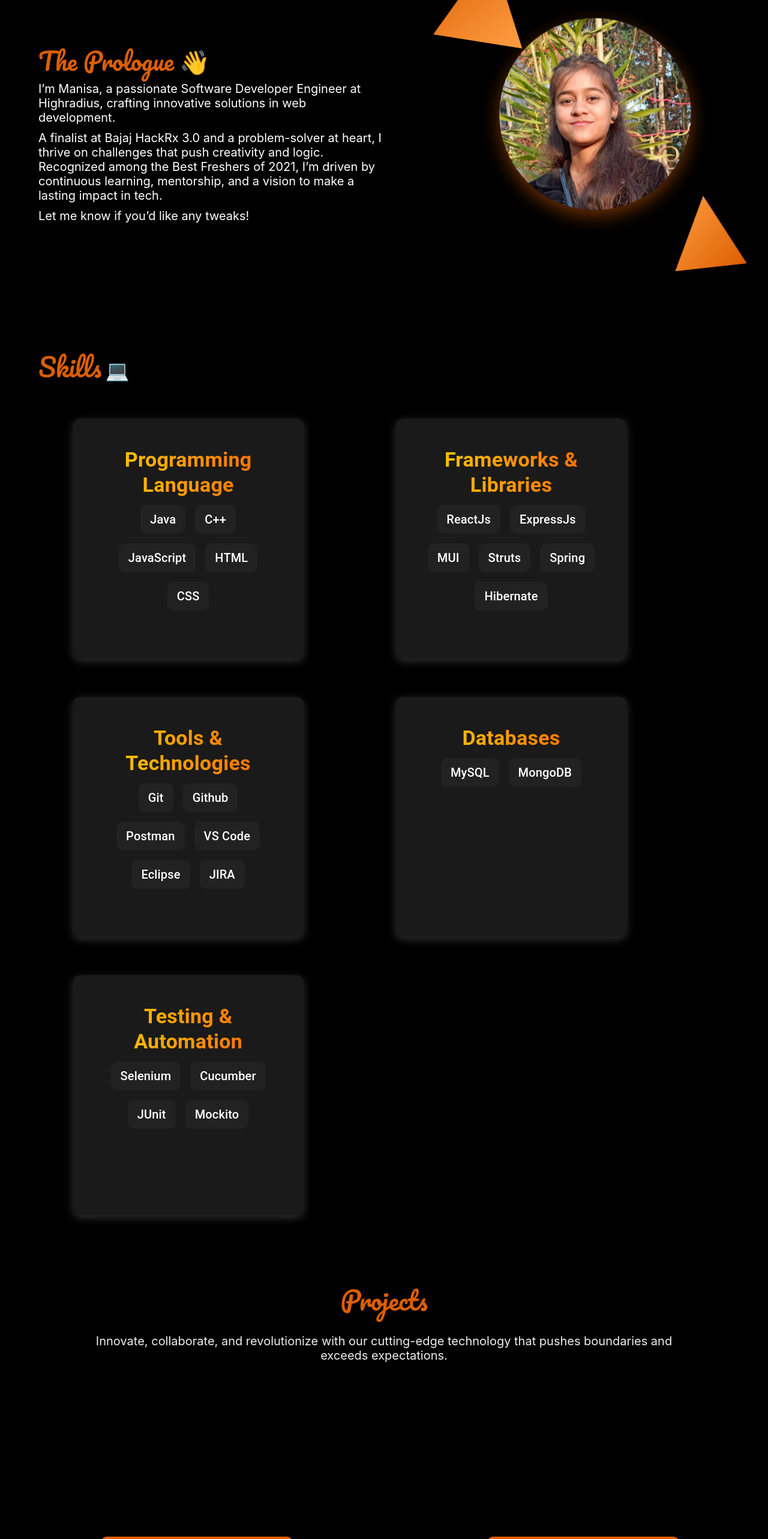
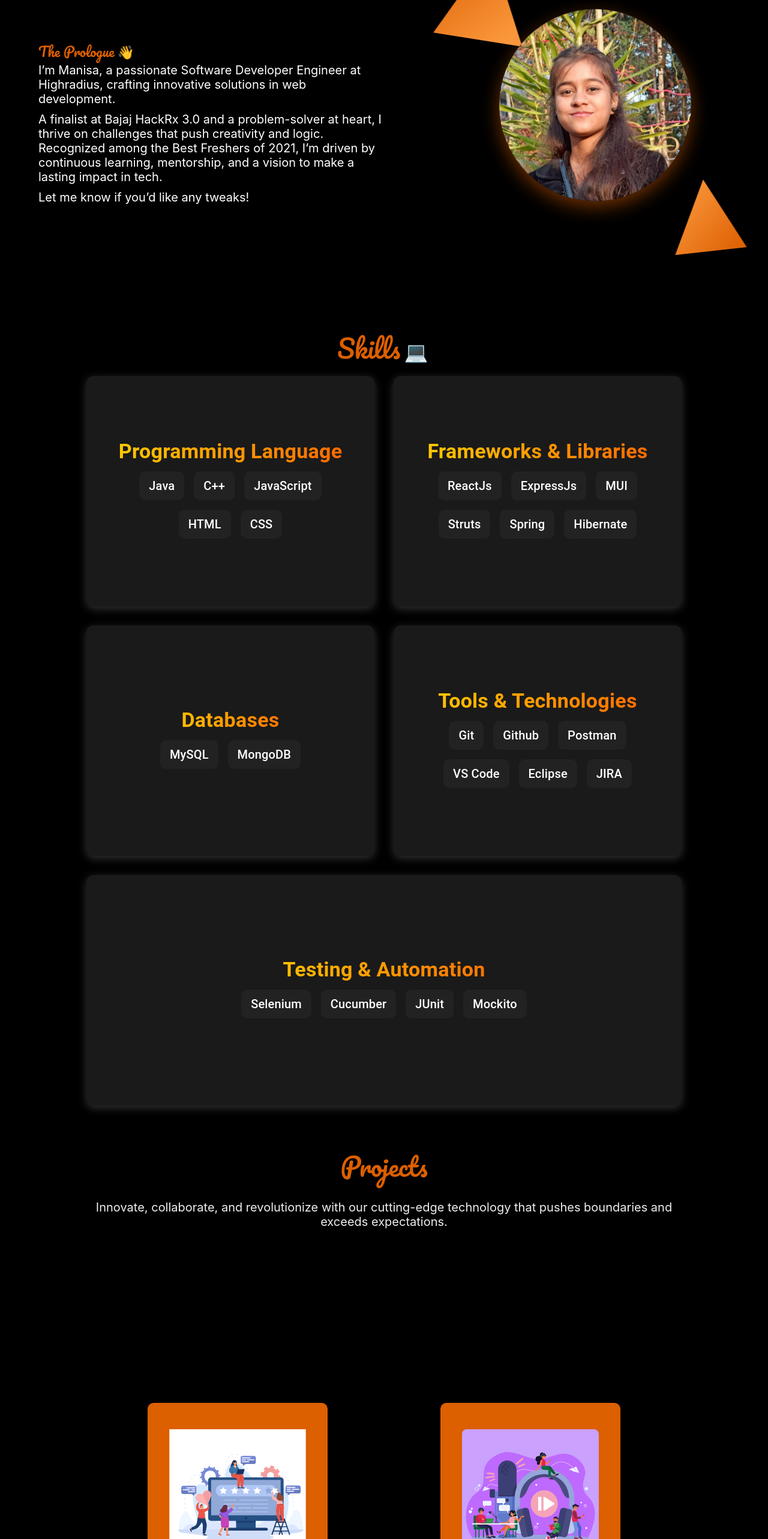
Before and after one commit to manisa18/Portfolio, a React (Create React App) app: page / in a window 1280 px wide. Shown: the part 926-3492 px from the top of the page at 60% size. Built offline with nearby package versions, Linux system fonts and the light colour scheme.

Commit message:
responsive code

```diff
--- a/src/component/ProjectsList.jsx
+++ b/src/component/ProjectsList.jsx
@@ -7,57 +7,31 @@ const ProjectCard = ({ image, title, description, link }) => {
   return (
     <Box
       sx={{
-        perspective: "1000px", // Enables 3D flip effect
-        width: "300px",
-        height: "400px",
+        perspective: "1200px", // Adds depth effect
+        width: { xs: "100%", sm: "300px" },
+        height: { xs: "400px", sm: "400px" },
         cursor: "pointer",
         display: "flex",
-        justifyContent: "center", // Centers the card inside the flex container
+        justifyContent: "center",
         alignItems: "center",
         "&:hover .flip-container": {
           transform: "rotateY(180deg)", // Flip when hovered
         },
       }}>
-      {/* Flip Container */}
       <Box
         className="flip-container"
         sx={{
+          position: "relative",
           width: "100%",
           height: "100%",
           transformStyle: "preserve-3d",
           transition: "transform 0.6s ease-in-out",
-          transform: "rotateY(0deg)", // Default state
+          transformOrigin: "center",
+          "&:hover": {
+            transform: "rotateY(0deg)", // Ensures smooth rotation without shifting
+          },
         }}>
-        {/* Front Side - Image & Title Only */}
-        <Box
-          sx={{
-            position: "absolute",
-            width: "100%",
-            height: "100%",
-            padding: "10px",
-            backgroundColor: "#DC5F00",
-            borderRadius: "10px",
-            display: "flex",
-            flexDirection: "column",
-            justifyContent: "center",
-            alignItems: "center",
-            backfaceVisibility: "hidden",
-          }}>
-          <img
-            src={image}
-            alt={title}
-            style={{
-              width: "90%",
-              maxHeight: "70%",
-              borderRadius: "8px",
-            }}
-          />
-          <Box sx={{ fontSize: "24px", fontWeight: "600", paddingTop: "20px" }}>
-            {title}
-          </Box>
-        </Box>
-
-        {/* Back Side - Title, Description & View Project Button */}
+        {/* Front Side */}
         <Box
           sx={{
             position: "absolute",
@@ -69,32 +43,72 @@ const ProjectCard = ({ image, title, description, link }) => {
             flexDirection: "column",
             justifyContent: "center",
             alignItems: "center",
-            padding: "20px",
+            backfaceVisibility: "hidden",
+          }}>
+          <Box sx={{ padding: "10px 10px 0" }}>
+            <img
+              src={image}
+              alt={title}
+              style={{
+                width: "100%",
+                maxHeight: "70%",
+                borderRadius: "8px",
+              }}
+            />
+            <Box
+              sx={{
+                fontSize: { xs: "18px", md: "22px" },
+                fontWeight: "600",
+                paddingTop: "15px",
+                textAlign: "center",
+              }}>
+              {title}
+            </Box>
+          </Box>
+        </Box>
+
+        {/* Back Side */}
+        <Box
+          sx={{
+            position: "absolute",
+            width: "100%",
+            height: "100%",
+            backgroundColor: "#DC5F00",
+            borderRadius: "10px",
+            display: "flex",
+            flexDirection: "column",
+            justifyContent: "space-between",
+            alignItems: "center",
             textAlign: "center",
             transform: "rotateY(180deg)",
             backfaceVisibility: "hidden",
           }}>
+          <Box sx={{ padding: "4rem 10px 0" }}>
             <Box
-            sx={{ fontSize: "24px", fontWeight: "600", paddingBottom: "20px" }}>
+              sx={{
+                fontSize: { xs: "18px", md: "22px" },
+                fontWeight: "600",
+                padding: "10px 0",
+                textAlign: "center",
+              }}>
               {title}
             </Box>
             <Box
               sx={{
-              fontSize: "14px",
+                fontSize: { xs: "12px", md: "14px" },
                 textAlign: "justify",
-              paddingBottom: "15px",
-              px: "10px"
+                padding: { xs: "5px", md: "10px" },
+                flex: 1,
               }}>
               {description}
             </Box>
             <Button
               variant="outlined"
               sx={{
-              marginTop: "20px",
-              mx: "10px",
-              width: "100%",
+                marginTop: "10px",
+                width: { xs: "100%", md: "80%" },
                 borderColor: "#fff",
-              borderRadius: 10,
+                borderRadius: "10px",
                 color: "#fff",
                 transition: "all 0.3s ease-in-out",
                 "&:hover": {
@@ -106,6 +120,7 @@ const ProjectCard = ({ image, title, description, link }) => {
               onClick={() => window.open(link, "_blank")}>
               View Project
             </Button>
+          </Box>
         </Box>
       </Box>
     </Box>
@@ -134,11 +149,11 @@ const ProjectsList = () => {
     <Box
       sx={{
         display: "flex",
-        justifyContent: "space-between",
+        justifyContent: "space-around",
         alignItems: "center",
         flexWrap: "wrap",
         gap: 4,
-        padding: "40px",
+        padding: { xs: "20px", md: "40px" },
         minHeight: "100vh",
       }}>
       {projects.map((project, index) => (
--- a/src/component/Skills.jsx
+++ b/src/component/Skills.jsx
@@ -1,6 +1,7 @@
 import React from "react";
 import { motion } from "framer-motion";
 import { Card, CardContent, Typography, Box } from "@mui/material";
+
 function Skills() {
   const sections = [
     {
@@ -25,57 +26,72 @@ function Skills() {
     },
   ];
 
-  const Slideshow = () => {
   return (
     <Box
       sx={{
-          width: "90%",
-          margin: "auto",
-          display: "flex",
-          flexDirection: "column",
-          gap: 8,
-          py: 5,
+        backgroundColor: "#000000",
+        color: "#ffff",
+        padding: { xs: "5%", md: "5%", sm: "15%" },
       }}>
-        {sections
-          .reduce((rows, section, index) => {
-            if (index % 2 === 0) {
-              rows.push([section, sections[index + 1] || null]); // Pair sections
+      <Box
+        sx={{
+          fontSize: "42px",
+          fontWeight: "500",
+          paddingBottom: "10px",
+          color: "#DC5F00",
+          fontFamily: "'Pacifico', cursive",
+          textAlign: "center",
+        }}>
+        Skills{" "}
+        <span
+          style={{
+            display: "inline-block",
+            fontSize: "2rem",
+            animation: "slide 1.5s infinite alternate ease-in-out",
+          }}>
+          💻
+          <style>
+            {`
+              @keyframes slide {
+                0% { transform: translateX(-10px); }
+                100% { transform: translateX(20px); }
               }
-            return rows;
-          }, [])
-          .map((pair, rowIndex) => (
+            `}
+          </style>
+        </span>
+      </Box>
+
+      {/* Skills Section */}
       <Box
-              key={rowIndex}
         sx={{
           display: "flex",
-                flexDirection: rowIndex % 2 === 0 ? "row" : "row-reverse", // Alternating Left & Right
+          flexWrap: "wrap",
           justifyContent: "center",
-                alignItems: "stretch",
-                gap: 5,
-                flexWrap: "wrap",
+          gap: 4,
+          px: { xs: 2, sm: 5, md: 10 },
         }}>
-              {pair.map((section, index) =>
-                section ? (
+        {sections.map((section, index) => (
           <motion.div
             key={index}
-                    initial={{
-                      opacity: 0,
-                      x: rowIndex % 2 === 0 ? -100 : 100,
-                    }}
-                    whileInView={{ opacity: 1, x: 0 }}
+            initial={{ opacity: 0, y: 50 }}
+            whileInView={{ opacity: 1, y: 0 }}
             transition={{ duration: 0.8 }}
-                    style={{ flex: 1, minWidth: "45%" }}>
+            style={{ flex: "1 1 300px", maxWidth: "100%" }}>
             <Card
               sx={{
-                        width: "20rem",
+                minHeight: "21rem",
+                maxWidth: "100%",
+                minWidth: "280px",
                 background: "rgba(255, 255, 255, 0.1)",
                 backdropFilter: "blur(10px)",
                 color: "#fff",
-                        padding: 4,
+                padding: 3,
                 borderRadius: 3,
                 textAlign: "center",
-                        height: "21rem",
+                display: "flex",
+                flexDirection: "column",
                 alignItems: "center",
+                justifyContent: "center",
                 boxShadow: "0px 4px 15px rgba(255, 255, 255, 0.2)",
                 transition: "transform 0.3s ease-in-out",
                 "&:hover": {
@@ -89,14 +105,14 @@ function Skills() {
                   gutterBottom
                   sx={{
                     fontWeight: "bold",
-                            background:
-                              "linear-gradient(90deg, #ffcc00, #ff6600)",
+                    background: "linear-gradient(90deg, #ffcc00, #ff6600)",
                     WebkitBackgroundClip: "text",
                     WebkitTextFillColor: "transparent",
                   }}>
                   {section.title}
                 </Typography>
-                        {/* Skills Section */}
+
+                {/* Skills List */}
                 <Box
                   sx={{
                     display: "flex",
@@ -122,47 +138,8 @@ function Skills() {
               </CardContent>
             </Card>
           </motion.div>
-                ) : null
-              )}
-            </Box>
         ))}
       </Box>
-    );
-  };
-  return (
-    <Box
-      sx={{
-        backgroundColor: "#000000",
-        color: "#ffff",
-        padding: { xs: "5%", md: "5%", sm: "15%" },
-      }}>
-      <Box
-        sx={{
-          fontSize: "42px",
-          fontWeight: "500",
-          paddingBottom: "10px",
-          color: "#DC5F00",
-          fontFamily: "'Pacifico', cursive",
-        }}>
-        Skills{" "}
-        <span
-          style={{
-            display: "inline-block",
-            fontSize: "2rem",
-            animation: "slide 1.5s infinite alternate ease-in-out",
-          }}>
-          💻
-          <style>
-            {`
-            @keyframes slide {
-              0% { transform: translateX(-10px); }
-              100% { transform: translateX(20px); }
-            }
-          `}
-          </style>
-        </span>
-      </Box>
-      <Slideshow />
     </Box>
   );
 }
--- a/src/index.css
+++ b/src/index.css
@@ -1,13 +1,15 @@
 body {
   margin: 0;
-  font-family: -apple-system, BlinkMacSystemFont, 'Segoe UI', 'Roboto', 'Oxygen',
-    'Ubuntu', 'Cantarell', 'Fira Sans', 'Droid Sans', 'Helvetica Neue',
+  padding: 0;
+  overflow-x: hidden;
+  font-family: -apple-system, BlinkMacSystemFont, "Segoe UI", "Roboto", "Oxygen",
+    "Ubuntu", "Cantarell", "Fira Sans", "Droid Sans", "Helvetica Neue",
     sans-serif;
   -webkit-font-smoothing: antialiased;
   -moz-osx-font-smoothing: grayscale;
 }
 
 code {
-  font-family: source-code-pro, Menlo, Monaco, Consolas, 'Courier New',
+  font-family: source-code-pro, Menlo, Monaco, Consolas, "Courier New",
     monospace;
 }
--- a/src/pages/Home.jsx
+++ b/src/pages/Home.jsx
@@ -18,15 +18,17 @@ const Home = () => {
             sm: "column",
             md: "row",
           },
+          width: "100%",
+          margin: 0,
         }}>
         <Box
           sx={{
-            padding: { xs: "10% 10% 5%", sm: "15% 15% 10%", md: "15% 5% 10%" },
+            padding: { xs: "15% 10%", sm: "15% 15% 10%", md: "15% 5% 10%" },
             width: { sm: "70%", md: "50%" },
           }}>
           <Box
             sx={{
-              fontSize: "40px",
+              fontSize: { xs: "1rem", md: "1.4rem" },
               fontWeight: "500",
               color: "#DC5F00",
               fontFamily: "'Pacifico', cursive",
@@ -53,6 +55,8 @@ const Home = () => {
             padding: { md: "10% 0" },
             width: { sm: "100%", md: "50%" },
             display: "flex",
+            marginTop: { xs: "10%", md: "0" },
+            marginBottom: { xs: "20%", md: "0" },
             justifyContent: "center",
             alignItems: "center",
           }}>
```
Also changed, not shown: src/component/Navbar.jsx (+6 -3 lines), src/pages/AboutMe.jsx (+19 -14 lines). Lines whose indentation alone changed are shown as unchanged.
